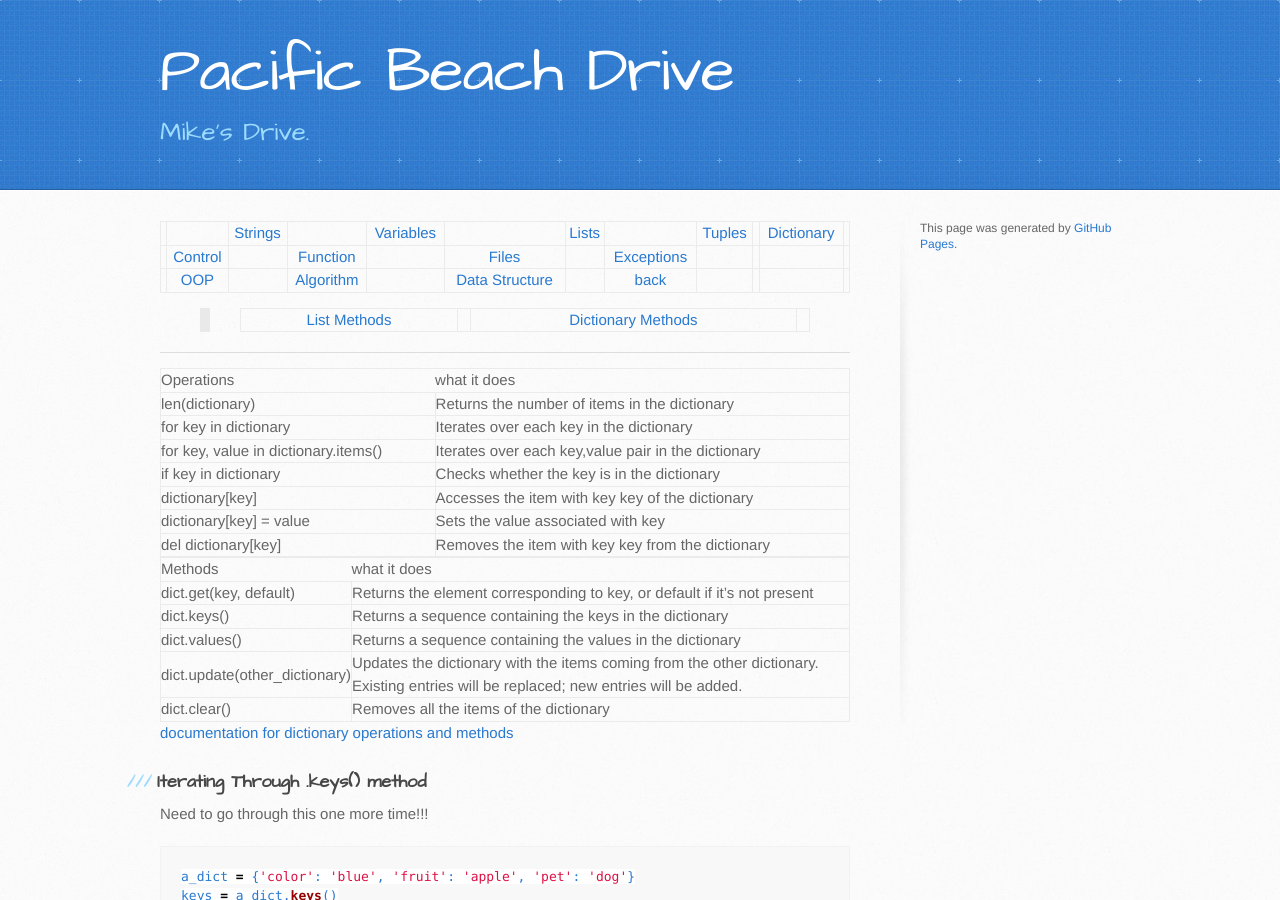
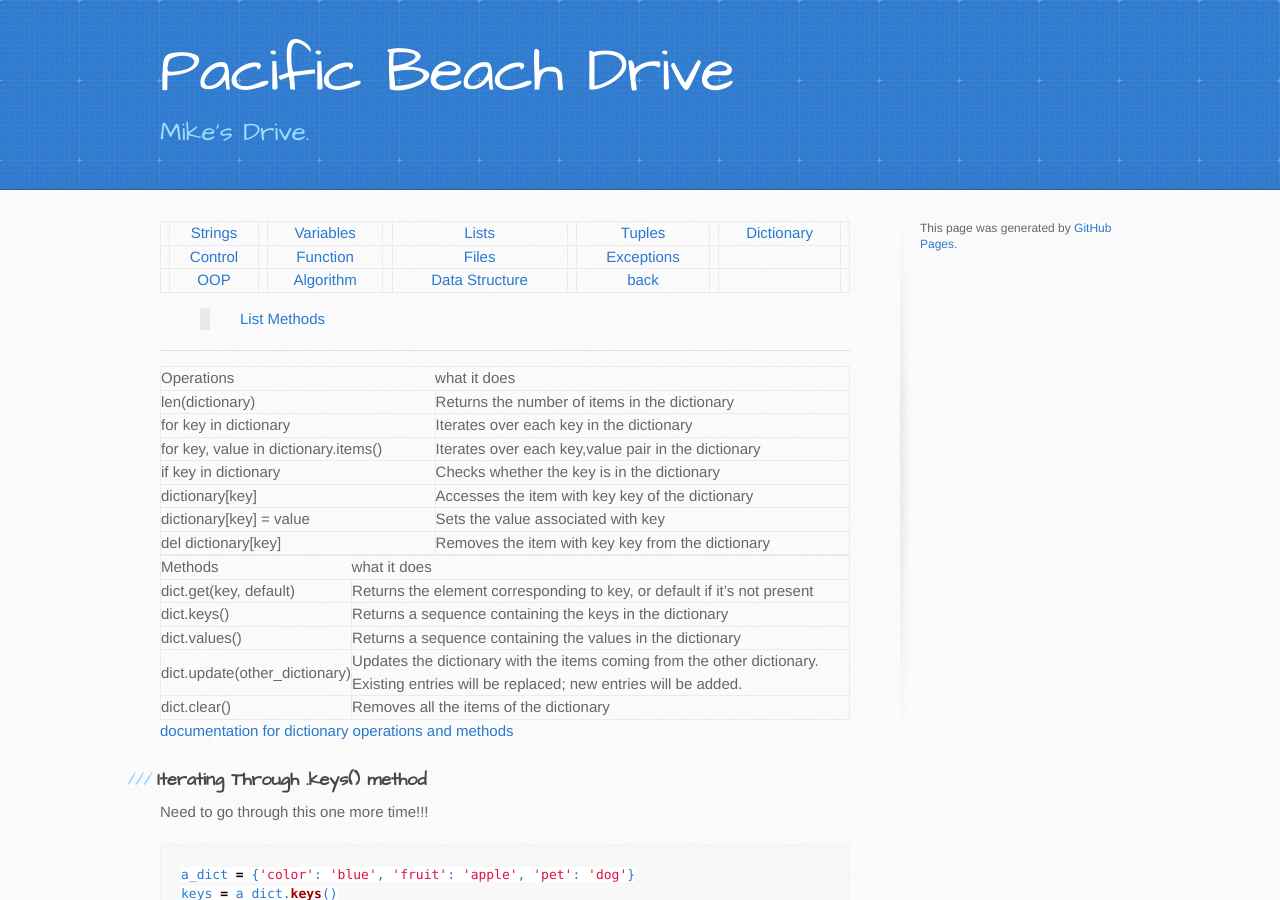
Before and after one commit to trumpfheller/trumpfheller.github.io, a Jekyll site: the page built from python/dictionarymethods.md, in a window 1280 px wide and 900 px high. Built offline with Jekyll 4.4.1, drawn with Linux system fonts in a browser that asks for light colours.

Commit message:
Update dictionarymethods.md

```diff
--- a/python/dictionarymethods.md
+++ b/python/dictionarymethods.md
@@ -2,11 +2,11 @@
 title: Dictionary methods
 layout: default
 ---
-||| [Strings](./strings.html) || [Variables](./variables.html) || [Lists](./lists.html) || [Tuples](./tuples.html) || [Dictionary](./dictionary.html) ||
+|| [Strings](./strings.html) || [Variables](./variables.html) || [Lists](./lists.html) || [Tuples](./tuples.html) || [Dictionary](./dictionary.html) ||
 || [Control](./control.html) || [Function](./function.html)|| [Files](./files.html) || [Exceptions](./exceptions.html) ||
 || [OOP](./oop.html) || [Algorithm](./algorithm.html) ||[Data Structure](./datastructure.html) ||[back](./index.html)
 
-> [List Methods](./listmethods.html) ||[Dictionary Methods](./dictionarymethods.html) ||
+> [List Methods](./listmethods.html)
 
 ***
 
```
